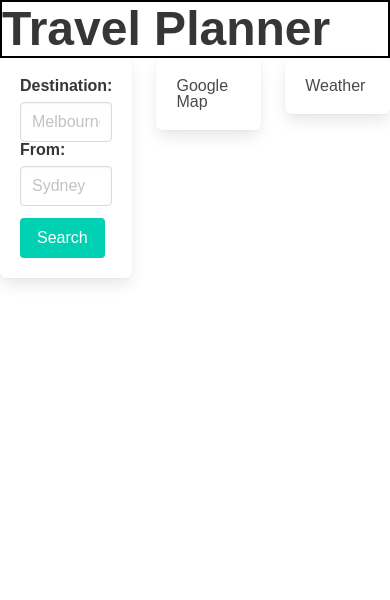
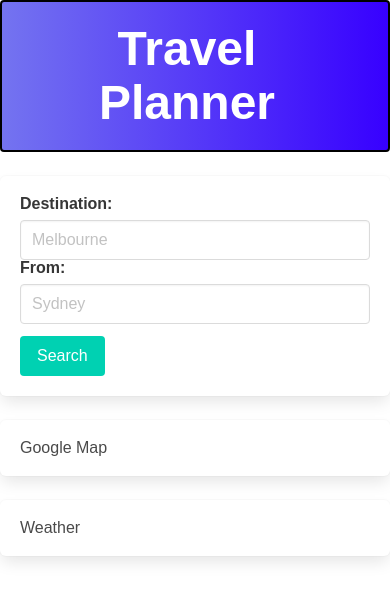
Before and after one commit to GeorginaSolano/Travel-App, a plain HTML site: page index.html in a window 390 px wide. Drawn offline with nearby package versions, Linux system fonts and the light colour scheme.

Commit message:
completed responsive page to viewport including mobile

```diff
--- a/assets/css/style.css
+++ b/assets/css/style.css
@@ -1,3 +1,9 @@
 .show-border{
     border: 2px solid black;
 }
+
+.my-header{
+    text-align: center;
+    color: white;
+    background-image: linear-gradient(to right, rgba(67, 67, 238, 0.726) , rgb(55, 0, 255));
+}
--- a/index.html
+++ b/index.html
@@ -12,12 +12,12 @@
 </head>
 
 <body>
-    <main class="container is-mobile">
-        <div class="container is-info is-align-content-center show-border">
+    <main class="container is-vertical">
+        <div class="container notification show-border my-header">
             <h1 class="title is-1 is-primary"> Travel Planner </h1>
         </div>
 
-        <div class="container is-mobile columns">
+        <div class="container columns">
 
             <section id="user-interface" class="container column">
                 <form class="box">
```
